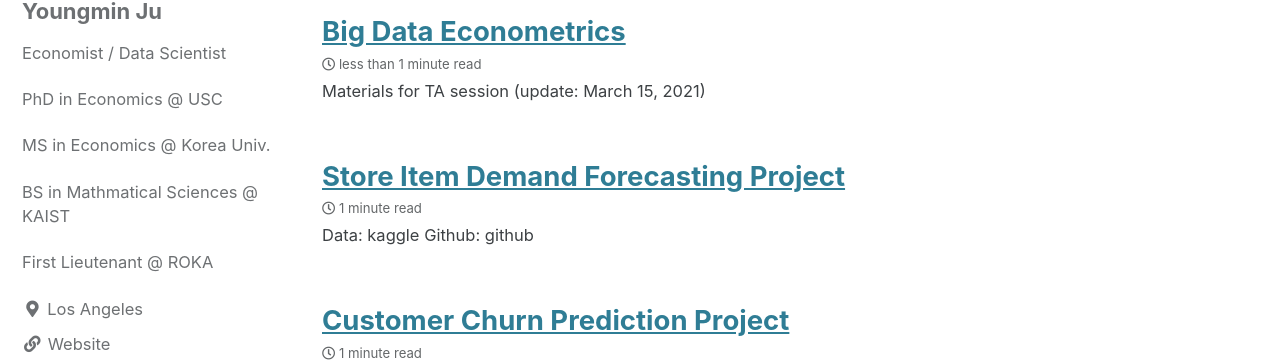
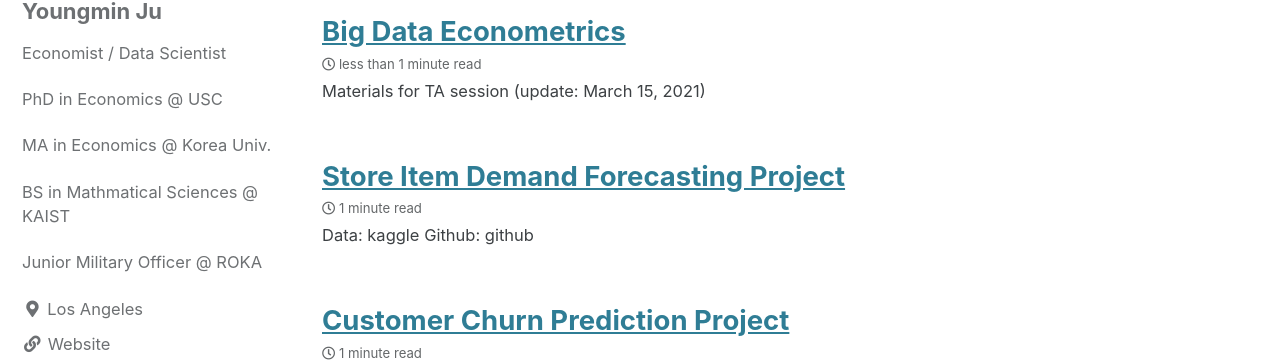
Before and after one commit to ymju86/ymju86.github.io, a Jekyll site: the page built from index.html, in a window 1280 px wide and 900 px high, scrolled down 675 px. Shown: the part 201-563 px from the top of the window. Built offline with Jekyll 4.4.1, drawn with Linux system fonts in a browser that asks for light colours; cached includes are drawn as plain includes; the list of posts is cut into pages by our own code; some of the changed lines change nothing that is shown.

Commit message:
Update _config.yml

```diff
--- a/_config.yml
+++ b/_config.yml
@@ -98,11 +98,11 @@
   avatar           : "/assets/images/bio-photo.png"
   bio              : "Economist / Data Scientist\n\n
     PhD in Economics @ USC\n\n
-    MS in Economics @ Korea Univ.\n\n
+    MA in Economics @ Korea Univ.\n\n
     BS in Mathmatical Sciences @ KAIST\n\n
-    First Lieutenant @ ROKA"
+    Junior Military Officer @ ROKA"
   location         : "Los Angeles"
-  email            : "ymju86@gmail.com"
+  email            : "contactme@youngminju.com"
   links:
     - label: "Email"
       icon: "fas fa-fw fa-envelope-square"
@@ -112,13 +112,13 @@
       url: "https://youngminju.com"
     - label: "LinkedIn"
       icon: "fab fa-fw fa-linkedin"
-      url: "https://www.linkedin.com/in/youngmin-ju/"
+      url: "https://www.linkedin.com/in/youngminju/"
     - label: "Facebook"
       icon: "fab fa-fw fa-facebook-square"
       # url: "https://facebook.com/"
     - label: "GitHub"
       icon: "fab fa-fw fa-github"
-      url: "https://github.com/ymju86"
+      url: "https://github.com/youngminju-phd"
     - label: "Instagram"
       icon: "fab fa-fw fa-instagram"
       # url: "https://instagram.com/"
@@ -128,16 +128,16 @@
   links:
     - label: "Email"
       icon: "fab fa-fw fa-envelope-square"
-      url: mailto:ymju86@gmail.com
+      url: mailto:contactme@youngminju.com
     - label: "Facebook"
       icon: "fab fa-fw fa-facebook-square"
       # url:
     - label: "GitHub"
       icon: "fab fa-fw fa-github"
-      url: "https://github.com/ymju86"
+      url: "https://github.com/youngminju-phd"
     - label: "LinkedIn"
       icon: "fab fa-fw fa-linkedin"
-      url: "https://www.linkedin.com/in/youngmin-ju/"
+      url: "https://www.linkedin.com/in/youngminju/"
     - label: "GitLab"
       icon: "fab fa-fw fa-gitlab"
       # url:
```
